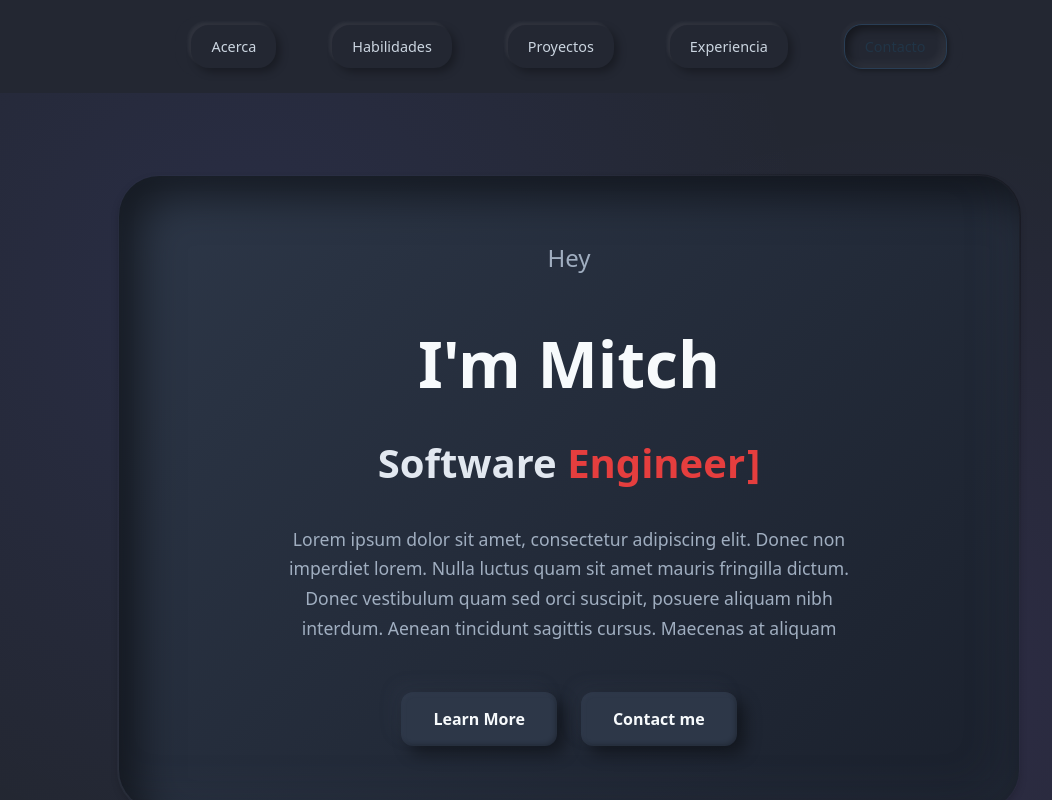
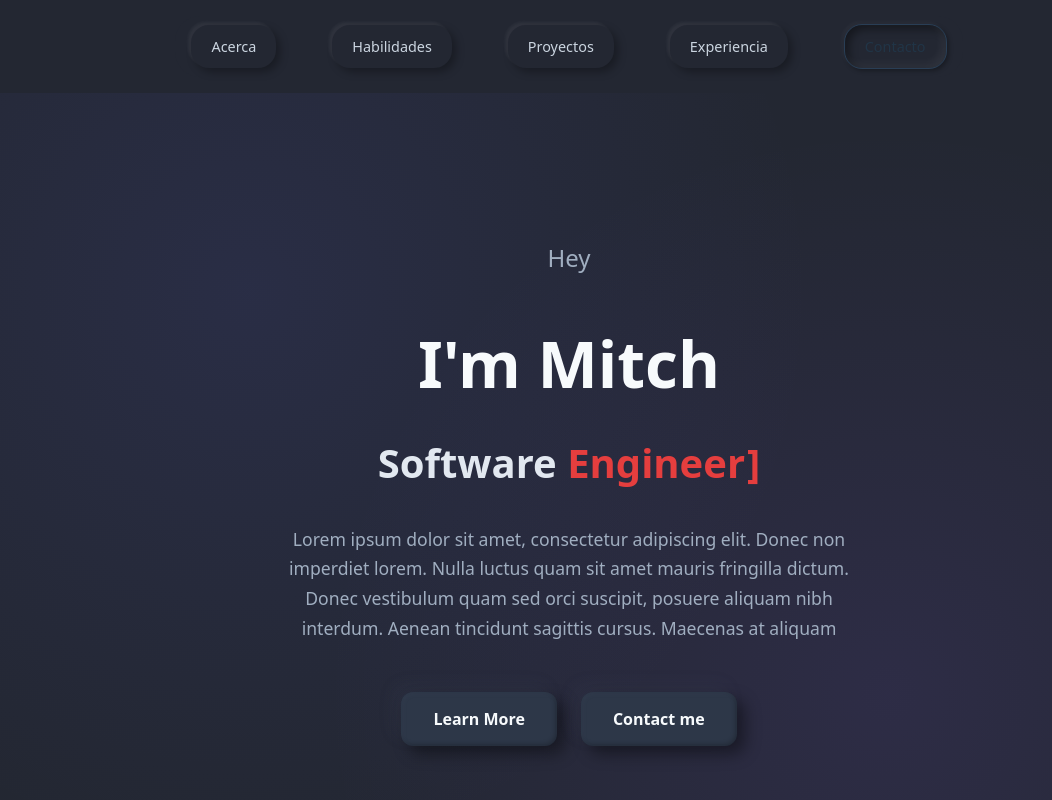
Before and after one commit to xxxMichael/Neumorphism-Portfolio, a React (Vite) app: page / in a window 1280 px wide. Shown: the top 800 px of the page, without its empty margins (71-1123 px from the left). Built offline with nearby package versions, Linux system fonts and the light colour scheme.

Commit message:
Se actualiza estilos de los componentes para incorporar correctamente las secciones

```diff
--- a/src/components/sections/About.css
+++ b/src/components/sections/About.css
@@ -1,10 +1,10 @@
 .about {
   min-height: 100vh;
-  background: linear-gradient(135deg, #2d3748 0%, #1a202c 100%);
+  background: transparent;
   color: #f7fafc;
   display: flex;
   align-items: center;
-  padding: 8rem 0 4rem;
+  padding: 4rem 2rem;
   position: relative;
 }
 
@@ -31,7 +31,7 @@
   height: 400px;
   border-radius: 20px;
   padding: 2rem;
-  background: rgba(45, 55, 72, 0.8);
+  background: #232732;
   box-shadow:
     20px 20px 40px rgba(0, 0, 0, 0.4),
     -20px -20px 40px rgba(74, 85, 104, 0.1);
@@ -66,7 +66,7 @@
   left: 0;
   width: 60px;
   height: 4px;
-  background: linear-gradient(90deg, #8b5cf6, #06b6d4);
+  background: #8b5cf6;
   border-radius: 2px;
 }
 
--- a/src/components/sections/Certifications.css
+++ b/src/components/sections/Certifications.css
@@ -1,10 +1,10 @@
 .certifications {
   min-height: 100vh;
-  background: linear-gradient(135deg, #2d3748 0%, #1a202c 100%);
+  background: transparent;
   color: #f7fafc;
   display: flex;
   align-items: center;
-  padding: 8rem 0 4rem;
+  padding: 4rem 2rem;
   position: relative;
 }
 
--- a/src/components/sections/Hero.css
+++ b/src/components/sections/Hero.css
@@ -5,9 +5,10 @@
   display: flex;
   align-items: center;
   justify-content: center;
-  padding: 2rem 1rem;
+  padding: 4rem 2rem;
   position: relative;
   width: 100%;
+  border-radius: 50px 50px 0 0;
 }
 
 .container {
@@ -18,7 +19,7 @@
   position: relative;
 }
 
-/* Apply neumorphic container to hero content */
+/* Apply neumorphic container to hero content - removed individual container styling */
 .hero__content {
   display: flex;
   flex-direction: column;
@@ -29,37 +30,14 @@
   gap: 3rem;
   width: 100%;
 
-  /* Neumorphic depth effect */
-  background: linear-gradient(135deg, #2d3748 0%, #1a202c 100%);
-  border-radius: 40px;
-  padding: 4rem 2rem;
+  /* Remove individual background and shadows - let main container handle it */
+  background: transparent;
+  border-radius: 0;
+  padding: 2rem;
   position: relative;
-
-  /* Deep inset shadow for sunken effect */
-  box-shadow:
-    inset 20px 20px 40px rgba(0, 0, 0, 0.5),
-    inset -20px -20px 40px rgba(74, 85, 104, 0.1),
-    /* Subtle outer glow for elevated edges */
-    0 0 0 1px rgba(74, 85, 104, 0.1),
-    0 4px 8px rgba(0, 0, 0, 0.2);
 }
 
-/* Enhanced border effect */
-.hero__content::before {
-  content: '';
-  position: absolute;
-  top: -2px;
-  left: -2px;
-  right: -2px;
-  bottom: -2px;
-  border-radius: 42px;
-  background: linear-gradient(45deg,
-    rgba(74, 85, 104, 0.2) 0%,
-    transparent 30%,
-    transparent 70%,
-    rgba(0, 0, 0, 0.3) 100%);
-  z-index: -1;
-}
+/* Enhanced border effect removed to maintain solid colors */
 
 .hero__avatar-section {
   order: 1;
@@ -70,7 +48,7 @@
   height: 280px;
   border-radius: 50%;
   padding: 20px;
-  background: linear-gradient(135deg, #2d3748 0%, #1a202c 100%);
+  background: #232732;
   position: relative;
   overflow: hidden;
   display: flex;
@@ -96,22 +74,7 @@
     inset -5px -5px 10px rgba(0, 0, 0, 0.3);
 }
 
-/* Enhanced border for avatar */
-.hero__avatar-container::before {
-  content: '';
-  position: absolute;
-  top: -3px;
-  left: -3px;
-  right: -3px;
-  bottom: -3px;
-  border-radius: 50%;
-  background: linear-gradient(45deg,
-    rgba(74, 85, 104, 0.3) 0%,
-    transparent 30%,
-    transparent 70%,
-    rgba(0, 0, 0, 0.4) 100%);
-  z-index: -1;
-}
+/* Enhanced border for avatar removed to maintain solid colors */
 
 .hero__avatar-placeholder {
   font-size: 8rem;
```
Also changed, not shown: src/components/sections/Hero.jsx (+3 -5 lines).
